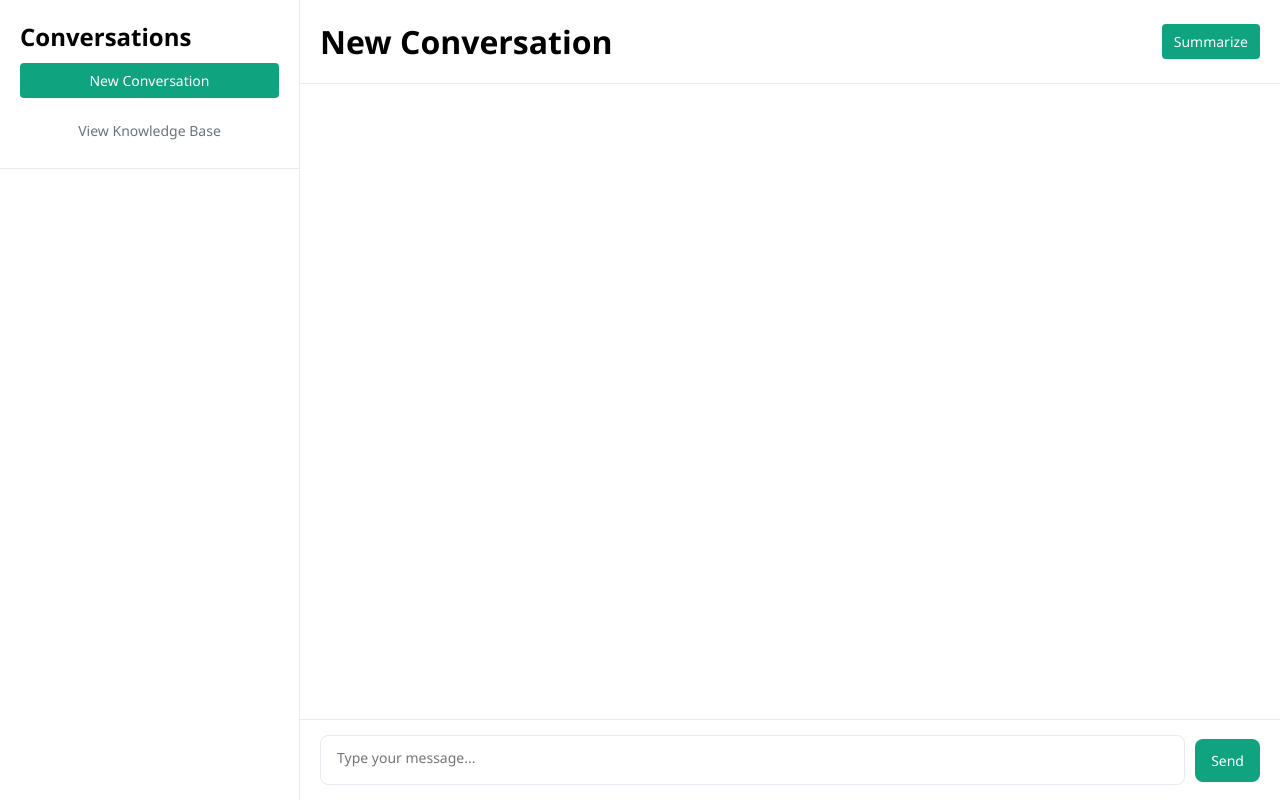
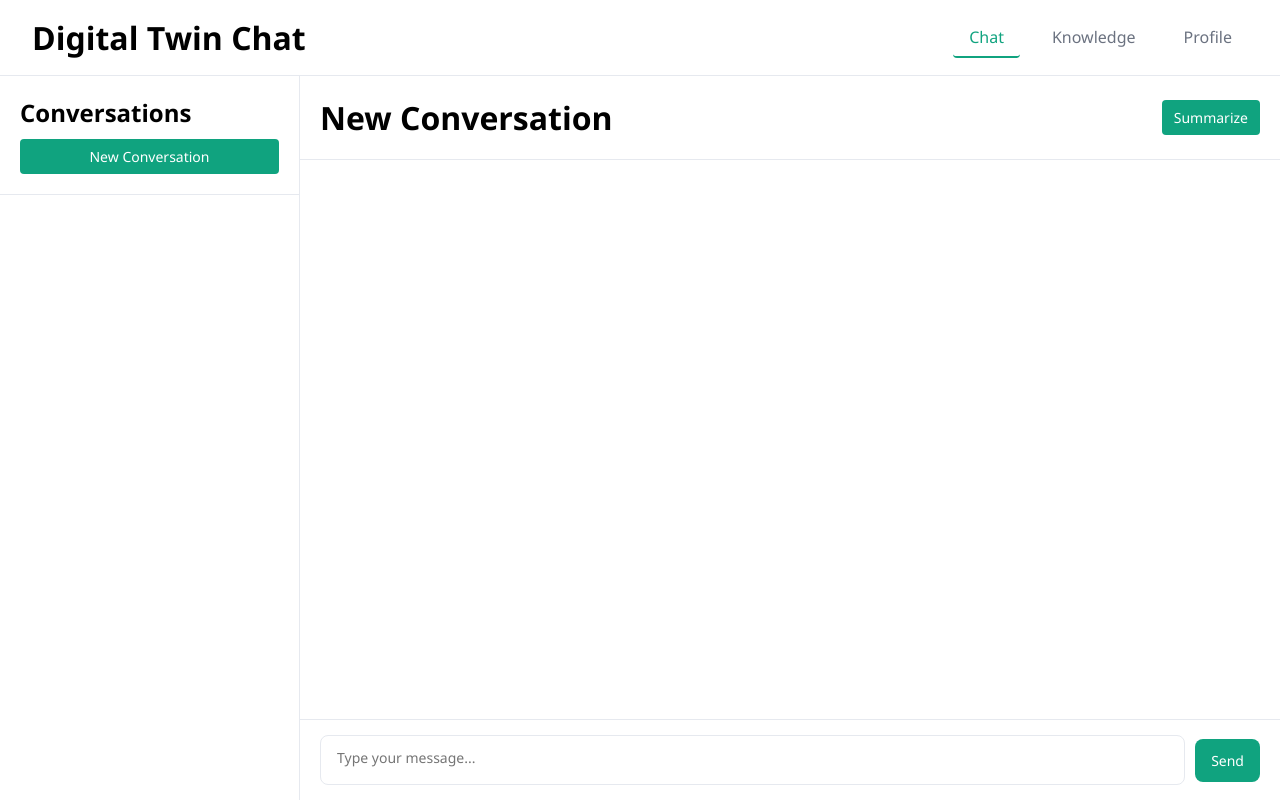
Before and after one commit to lishiyo/digital-twin-mem0, a FastAPI app: page / in a window 1280 px wide. Run offline with FastAPI, Linux system fonts and the light colour scheme; parts of the project's set-up code (start-up, migrations or seed data) failed here and were passed over.

Commit message:
add same header row to all pages

```diff
--- a/app/static/css/knowledge.css
+++ b/app/static/css/knowledge.css
@@ -52,7 +52,7 @@ body {
 
 .nav-link.active {
     color: #10a37f;
-    background-color: rgba(16, 163, 127, 0.1);
+    border-bottom: 2px solid #10a37f;
 }
 
 /* Tabs styles */
--- a/app/static/css/styles.css
+++ b/app/static/css/styles.css
@@ -13,11 +13,51 @@ body {
     flex-direction: column;
 }
 
+/* App Container and Header */
+.app-container {
+    display: flex;
+    flex-direction: column;
+    height: 100vh;
+    max-width: 100%;
+}
+
+.app-header {
+    display: flex;
+    justify-content: space-between;
+    align-items: center;
+    padding: 1rem 2rem;
+    border-bottom: 1px solid #e6e9ef;
+    background-color: #ffffff;
+}
+
+.app-nav {
+    display: flex;
+    gap: 1rem;
+}
+
+.nav-link {
+    text-decoration: none;
+    color: #6b7280;
+    padding: 0.5rem 1rem;
+    border-radius: 0.25rem;
+    transition: all 0.2s ease;
+}
+
+.nav-link:hover {
+    background-color: #f0f2f5;
+    color: #10a37f;
+}
+
+.nav-link.active {
+    color: #10a37f;
+    font-weight: 500;
+    border-bottom: 2px solid #10a37f;
+}
+
 /* Chat container layout */
 .chat-container {
     display: flex;
-    height: 100vh;
-    max-height: 100vh;
+    flex: 1;
     overflow: hidden;
 }
 
@@ -49,24 +89,6 @@ body {
 
 .new-conversation-btn:hover {
     background-color: #0d8c6f;
-}
-
-.nav-links {
-    margin-top: 15px;
-}
-
-.nav-link {
-    display: block;
-    text-decoration: none;
-    color: #6b7280;
-    padding: 8px 0;
-    font-size: 14px;
-    text-align: center;
-    transition: color 0.2s;
-}
-
-.nav-link:hover {
-    color: #10a37f;
 }
 
 .conversations-list {
--- a/app/templates/chat.html
+++ b/app/templates/chat.html
@@ -7,14 +7,21 @@
     <link rel="stylesheet" href="/static/css/styles.css">
 </head>
 <body>
+    <div class="app-container">
+        <header class="app-header">
+            <h1>Digital Twin Chat</h1>
+            <nav class="app-nav">
+                <a href="/" class="nav-link active">Chat</a>
+                <a href="/knowledge" class="nav-link">Knowledge</a>
+                <a href="/profile" class="nav-link">Profile</a>
+            </nav>
+        </header>
+
         <div class="chat-container">
             <div class="sidebar">
                 <div class="sidebar-header">
                     <h2>Conversations</h2>
                     <button id="new-conversation" class="new-conversation-btn">New Conversation</button>
-                <div class="nav-links">
-                    <a href="/knowledge" class="nav-link">View Knowledge Base</a>
-                </div>
                 </div>
                 <div id="conversations-list" class="conversations-list">
                     <!-- Conversations will be loaded here -->
@@ -34,6 +41,7 @@
                 </div>
             </div>
         </div>
+    </div>
 
     <script src="/static/js/chat.js"></script>
 </body>
--- a/app/templates/knowledge.html
+++ b/app/templates/knowledge.html
@@ -13,6 +13,7 @@
             <nav class="app-nav">
                 <a href="/" class="nav-link">Chat</a>
                 <a href="/knowledge" class="nav-link active">Knowledge</a>
+                <a href="/profile" class="nav-link">Profile</a>
             </nav>
         </header>
 
```
Lines whose indentation alone changed are shown as unchanged.
